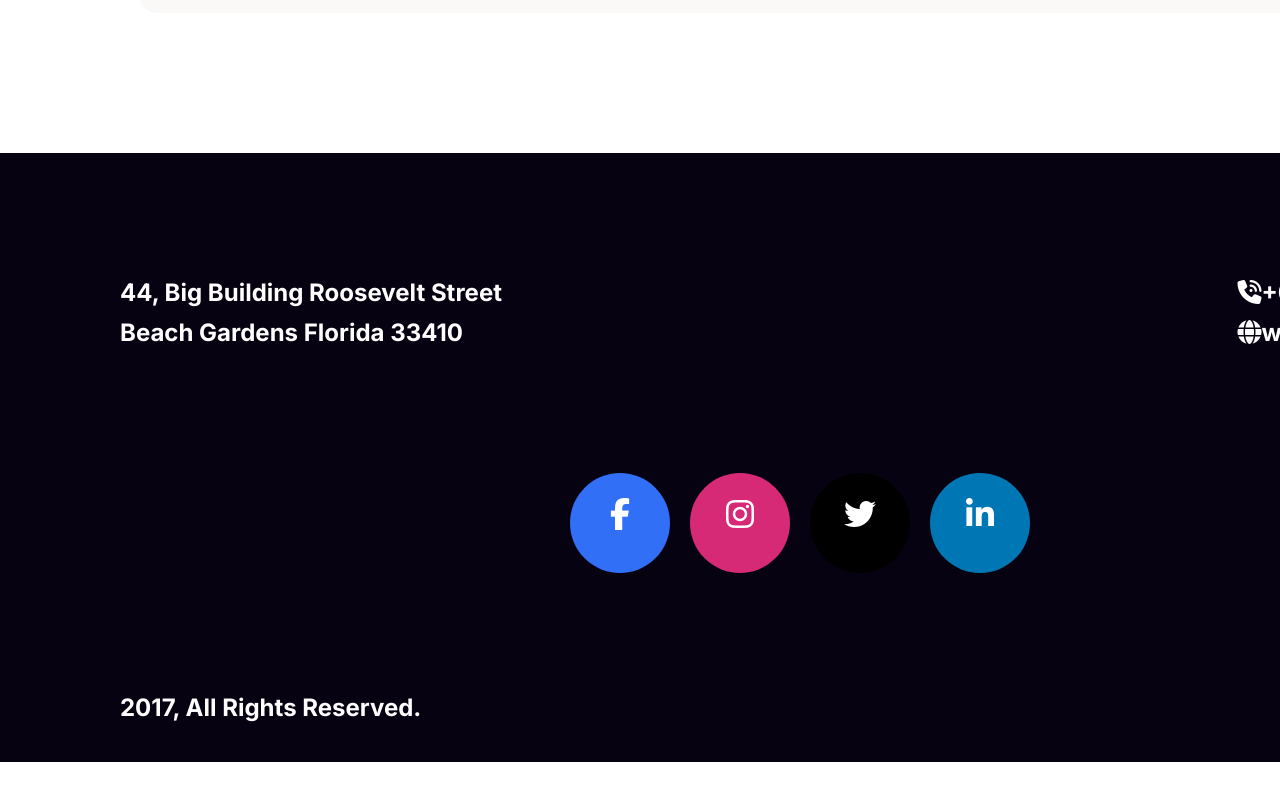
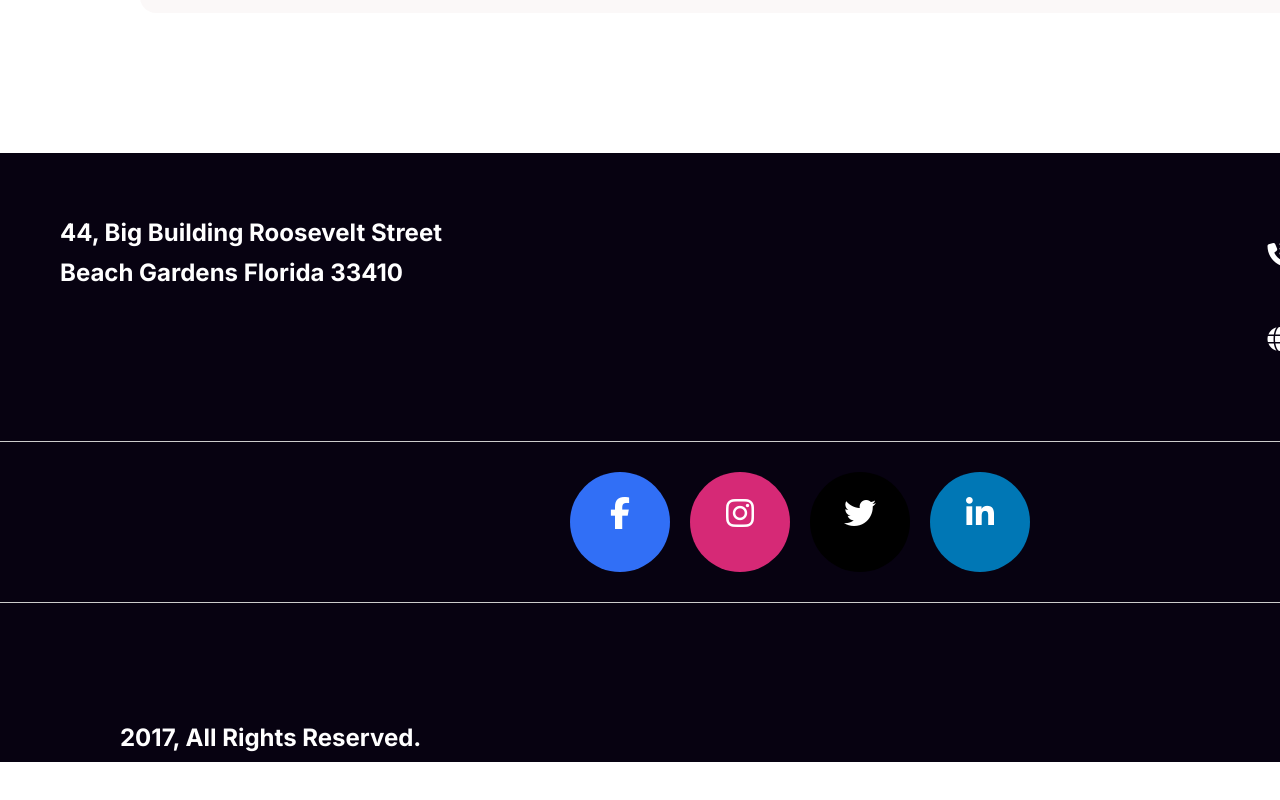
Before and after one commit to dhansiri2020/B9A1-New-Year-New-Mission, a plain HTML site: page index.html in a window 1280 px wide. Shown: the part 6614-7414 px from the top of the page. Drawn offline with Linux system fonts and the light colour scheme.

Commit message:
Complete design

```diff
--- a/styles/style.css
+++ b/styles/style.css
@@ -432,9 +432,10 @@ line-height: 32px; /* 160% */
         }
         .footer-text-one{
         /* margin-top: 120px; */
-        padding: 120px;
+        padding: 60px;
         display: flex;
-        justify-content: space-between
+        justify-content: space-between;
+         border-bottom: 1px solid #ccc;
         }
         .footer-text-one h2{
           color: #FFF;
@@ -444,14 +445,21 @@ line-height: 32px; /* 160% */
           line-height: 40px; /* 166.667% */
           border: 120px 0;
         }
-        .contact-numbe h2{
+        .contact-number h2{
           padding: 20px;
+        }
+      .contact-number h2 i{
+
+        margin: 10px;
         }
         .social{
           display: flex;
           justify-content: center;
           align-items: center;
           gap: 20px;
+          padding: 30px;
+
+          border-bottom: 1px solid #ccc;
         }
         a{
           background-color: #f5f6fa;
```
